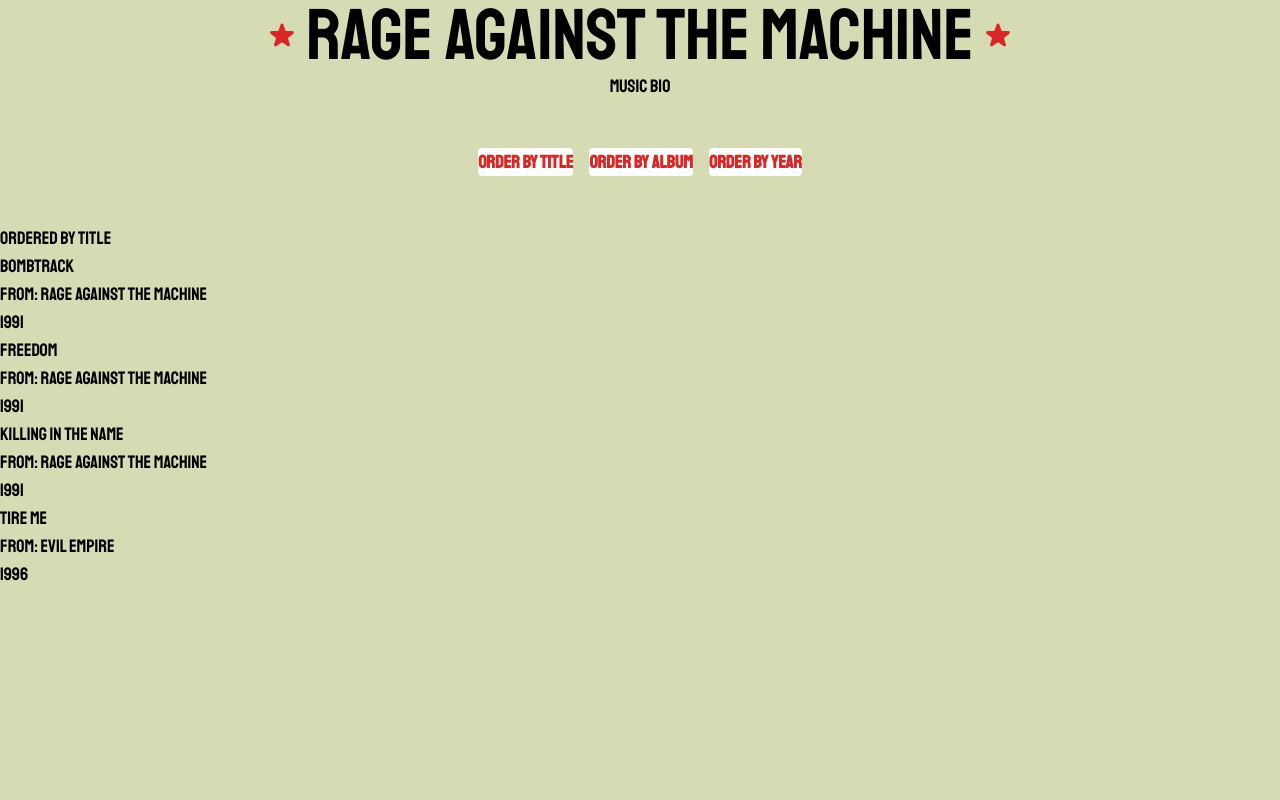
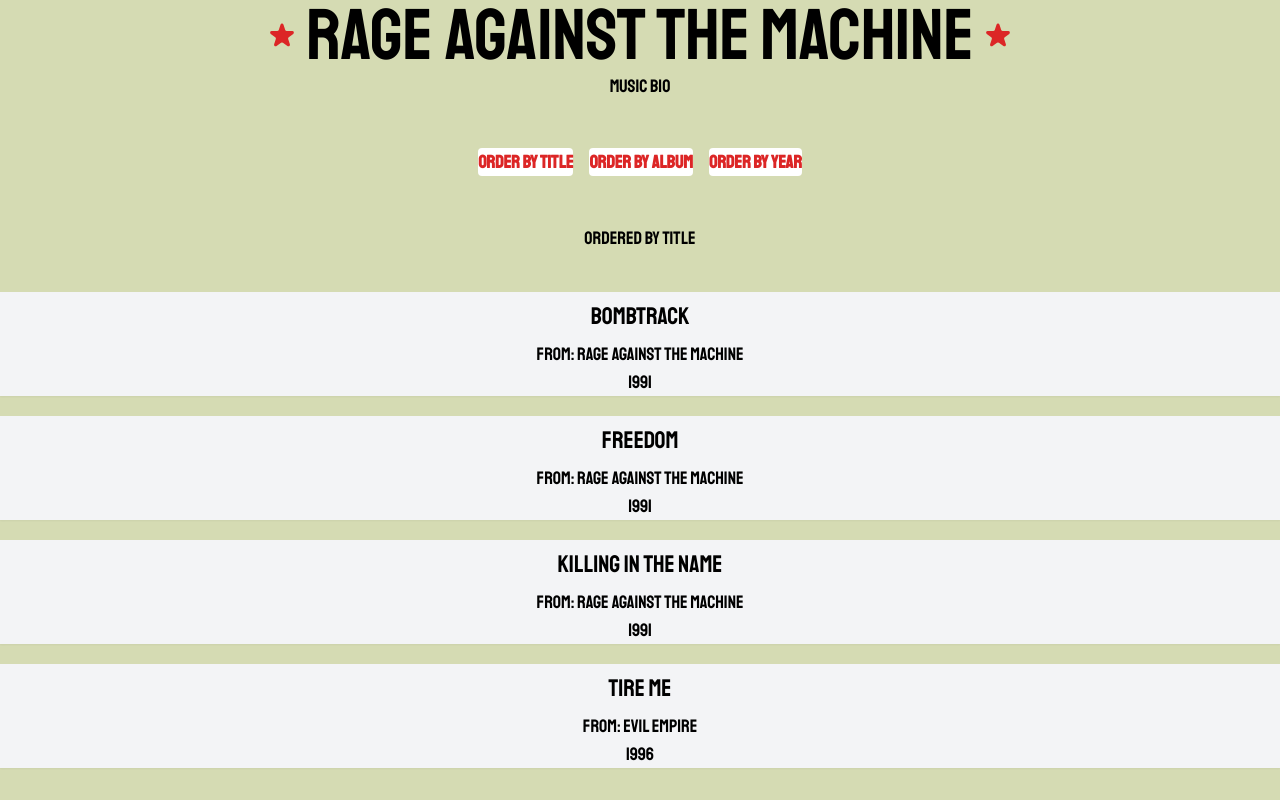
Before and after one commit to gabrigomez/r4ge, a Vue app: page / in a window 1280 px wide. Built offline with nearby package versions, Linux system fonts and the light colour scheme.

Commit message:
music card style

```diff
--- a/src/assets/styles.css
+++ b/src/assets/styles.css
@@ -9,3 +9,7 @@
 .btn {
     @apply font-bold rounded bg-white text-red-600 m-2 hover:bg-gray-300
 }
+
+.card {
+    @apply flex flex-col items-center mt-5 bg-gray-100 shadow-sm hover:shadow-md
+}
--- a/src/components/MusicList.vue
+++ b/src/components/MusicList.vue
@@ -1,11 +1,11 @@
 <template>
   <div>
-    <p>Ordered by {{ order }}</p>
+    <p class="flex justify-center text-lg mb-10">Ordered by {{ order }}</p>
     <transition-group name="list" tag="ul">
-      <li v-for="music in orderedMusics" :key="music.id">
-        <h2>{{ music.title }}</h2>
-        <h4>From: {{ music.album }}</h4>
-        <h4>{{ music.year }}</h4>
+      <li class="card" v-for="music in orderedMusics" :key="music.id">
+        <h4 class="text-2xl m-2">{{ music.title }}</h4>
+        <p>From: {{ music.album }}</p>
+        <p>{{ music.year }}</p>
       </li>
     </transition-group>
   </div>
```
